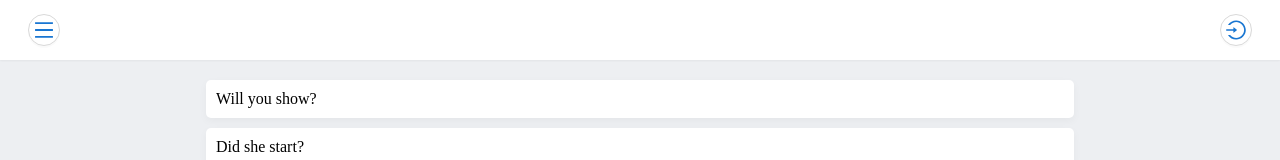
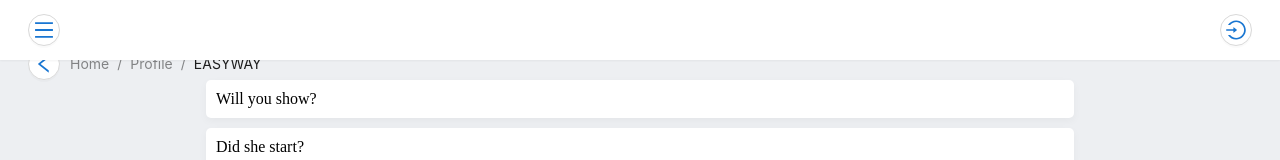
Before and after one commit to Vlad777mykola/easyway-client, a React (Vite) app: page / in a window 1280 px wide. Shown: the top 160 px of the page. Built offline with nearby package versions, Linux system fonts and the light colour scheme; no server answers.

Commit message:
feat(history button): make history button and breadcrumb component

```diff
--- a/src/pages/Home.tsx
+++ b/src/pages/Home.tsx
@@ -1,13 +1,47 @@
 import { useContext } from 'react';
+import { useNavigate } from 'react-router-dom';
+import { Breadcrumb } from 'antd';
 import { UserContext } from '@/context/UserContext';
 import { TaskList } from '@/modules/task-list';
+import { CircleButton } from '@/ui-components/CircleButton';
+import { Icon } from '@/ui-components/Icon';
+import styles from './home.module.css';
 
 export const Home = () => {
 	const { user } = useContext(UserContext);
+	const navigate = useNavigate();
+
+	const goBack = () => {
+		navigate(-1);
+	};
 
 	console.log('USER: ', user);
 
-	return <TaskList />;
+	return (
+		<>
+			<div className={styles.buttonContainer}>
+				<CircleButton onClick={goBack}>
+					<Icon icon="left" />
+				</CircleButton>
+				<Breadcrumb
+					items={[
+						{
+							href: '',
+							title: <span>Home</span>,
+						},
+						{
+							href: '/profile',
+							title: <span>Profile</span>,
+						},
+						{
+							title: 'EASYWAY',
+						},
+					]}
+				/>
+			</div>
+			<TaskList />
+		</>
+	);
 };
 
 export default Home;
--- /dev/null
+++ b/src/pages/home.module.css
@@ -0,0 +1,8 @@
+.buttonContainer {
+  position: fixed;
+  display: flex;
+  top: 6%;
+  left: 1.75rem;
+  gap: 10px;
+  align-items: center;
+}
--- /dev/null
+++ b/src/ui-components/Breadcrumb/Breadcrumb.tsx
@@ -0,0 +1,6 @@
+import { Breadcrumb as BreadcrumbAnt } from 'antd';
+import type { BreadcrumbProps } from 'antd';
+
+export const Breadcrumb = ({ ...props }: BreadcrumbProps) => {
+	return <BreadcrumbAnt {...props} />;
+};
--- /dev/null
+++ b/src/ui-components/Breadcrumb/index.ts
@@ -0,0 +1 @@
+export { Breadcrumb } from './Breadcrumb';
```
